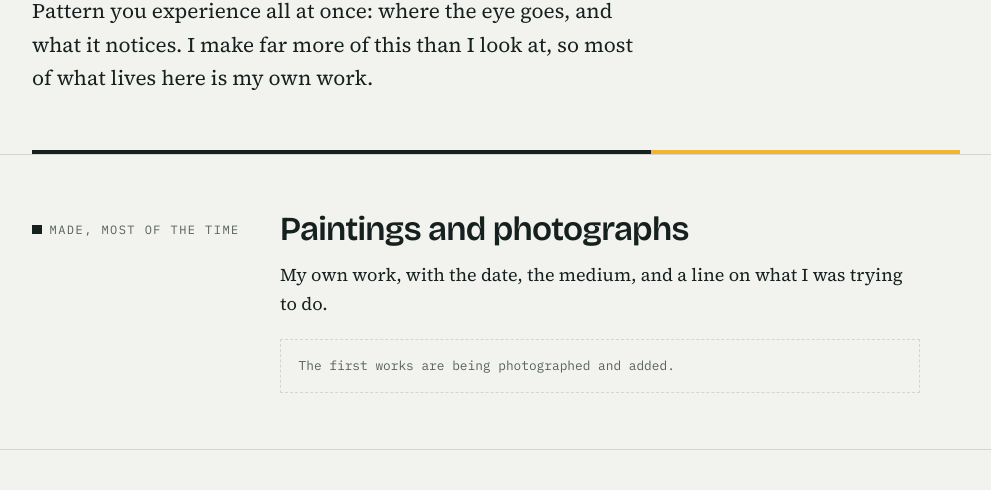
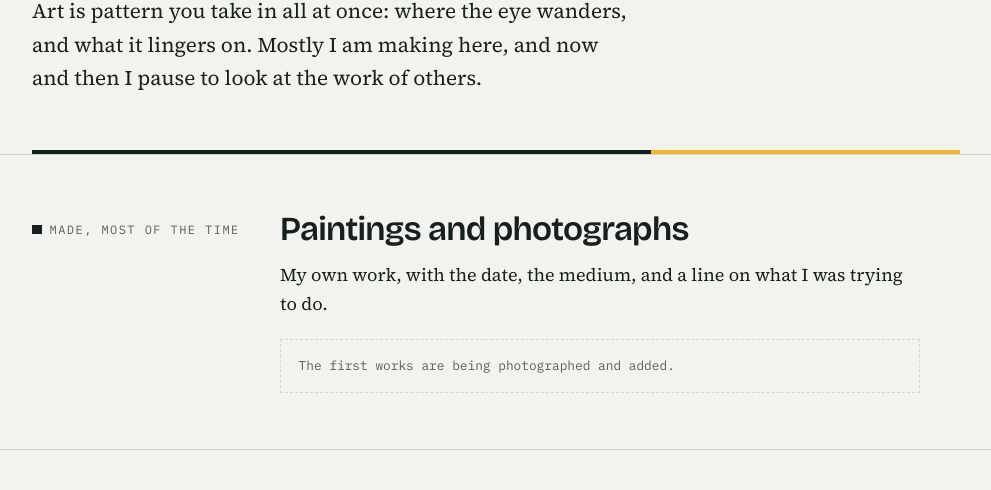
Before and after one commit to 2Syuretto7/colour.arnavraja.in, a plain HTML site: page index.html in a window 1280 px wide. Shown: the part 610-1100 px from the top of the page, without its empty margins (144-1135 px from the left). Drawn offline with nearby package versions, Linux system fonts and the light colour scheme; animation ran at ten frames a second.

Commit message:
Softer introductions for sound and colour
Co-Authored-By: Claude Opus 5.5 <noreply@anthropic.com>
Claude-Session: https://claude.ai/code/session_013SBuVfQYjugZyYUbryo7HQ

```diff
--- a/index.html
+++ b/index.html
@@ -98,7 +98,7 @@ footer a:hover { color: var(--ink); }
 <div class="wrap">
 <header class="top"><div class="inner"><a class="wordmark" href="https://colour.arnavraja.in"><b>colour</b><span>.arnavraja.in</span></a><nav aria-label="Parts of arnavraja.in"><ul><li><a href="https://arnavraja.in">home</a></li><li><a href="https://mind.arnavraja.in">mind</a></li><li><a href="https://sound.arnavraja.in">sound</a></li><li><a href="https://colour.arnavraja.in" aria-current="page">colour</a></li></ul></nav></div></header>
 <main>
-<div class="inner"><div class="stage" aria-hidden="true"><canvas id="motif"></canvas><p class="hint">move across: you claim the space nearest to you</p></div><div class="hero"><p class="label">colour.arnavraja.in &middot; Visual art</p><h1>Ordered space</h1><p class="lede">Pattern you experience all at once: where the eye goes, and what it notices. I make far more of this than I look at, so most of what lives here is my own work.</p></div></div><div class="inner"><div class="balance" aria-hidden="true"><i style="flex:2"></i><i style="flex:1"></i></div></div><section class="out"><div class="inner sec"><p class="label k">Made, most of the time</p><div><h2>Paintings and photographs</h2><p>My own work, with the date, the medium, and a line on what I was trying to do.</p><p class="empty">The first works are being photographed and added.</p></div></div></section><section class="in"><div class="inner sec"><p class="label k">Seen, less often</p><div><h2>Notes on art</h2><p>Now and then, a note on an artist, an exhibition or an image I keep returning to.</p><p class="empty">No notes yet.</p></div></div></section>
+<div class="inner"><div class="stage" aria-hidden="true"><canvas id="motif"></canvas><p class="hint">move across: you claim the space nearest to you</p></div><div class="hero"><p class="label">colour.arnavraja.in &middot; Visual art</p><h1>Ordered space</h1><p class="lede">Art is pattern you take in all at once: where the eye wanders, and what it lingers on. Mostly I am making here, and now and then I pause to look at the work of others.</p></div></div><div class="inner"><div class="balance" aria-hidden="true"><i style="flex:2"></i><i style="flex:1"></i></div></div><section class="out"><div class="inner sec"><p class="label k">Made, most of the time</p><div><h2>Paintings and photographs</h2><p>My own work, with the date, the medium, and a line on what I was trying to do.</p><p class="empty">The first works are being photographed and added.</p></div></div></section><section class="in"><div class="inner sec"><p class="label k">Seen, less often</p><div><h2>Notes on art</h2><p>Now and then, a note on an artist, an exhibition or an image I keep returning to.</p><p class="empty">No notes yet.</p></div></div></section>
 </main>
 <footer><div class="inner"><span>&copy; <span class="yr">2026</span> Arnav Raja &middot; colour.arnavraja.in</span><ul><li><a href="https://arnavraja.in">arnavraja.in</a></li><li><a href="https://mind.arnavraja.in">mind</a></li><li><a href="https://sound.arnavraja.in">sound</a></li></ul></div></footer>
 </div>
```
